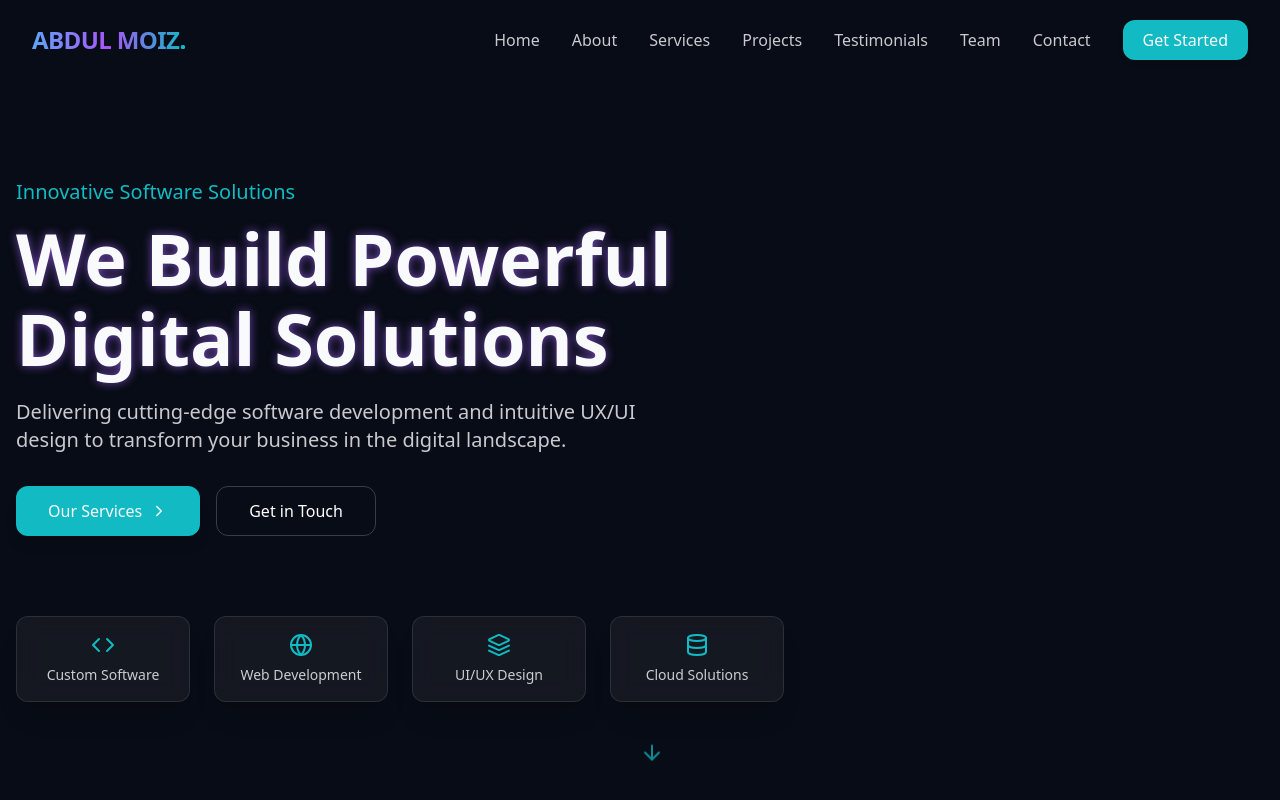
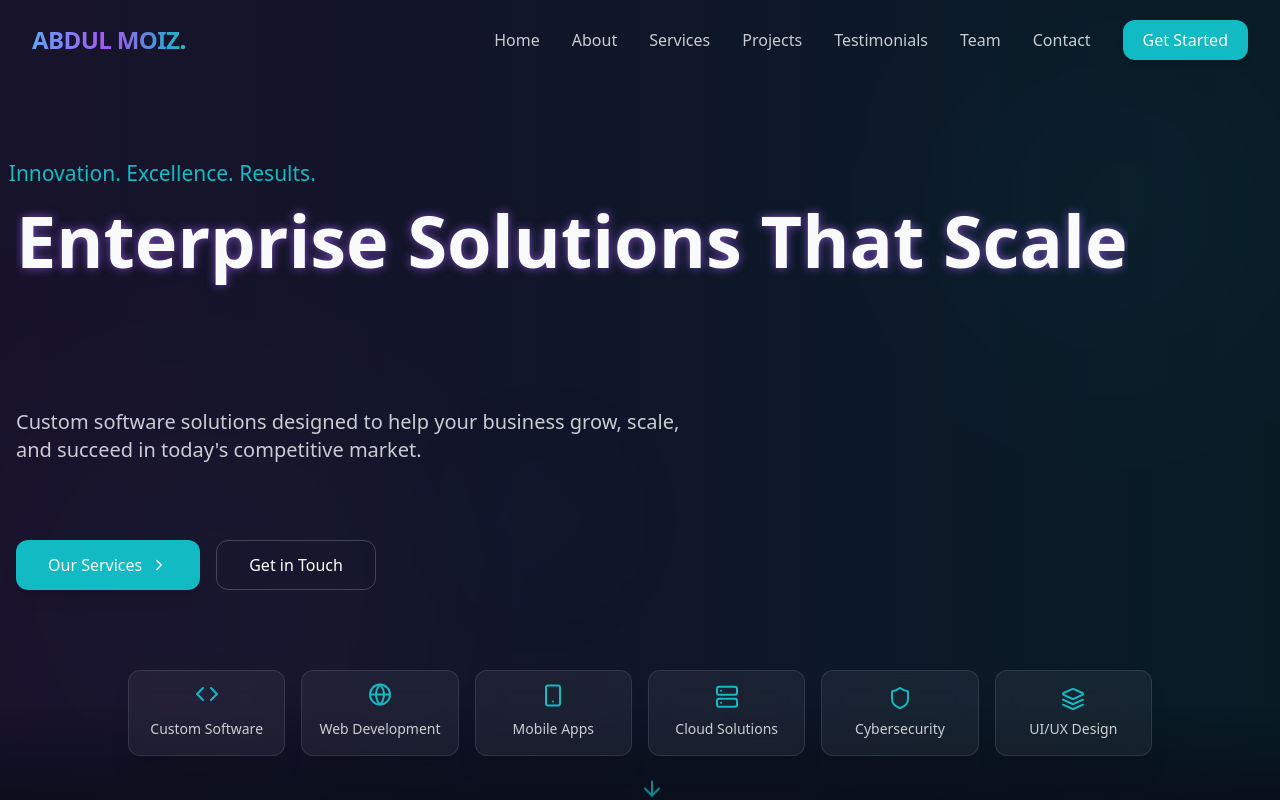
Before and after one commit to abdulmoizghani50/abdulmoiz, a React (Vite) app: page / in a window 1280 px wide. Shown: the top 800 px of the page. Built offline with nearby package versions, Linux system fonts and the light colour scheme.

Commit message:
Refactor: Improve hero section animation
Refactor the hero section and add more animations to the background.

```diff
--- a/src/components/HeroSection.tsx
+++ b/src/components/HeroSection.tsx
@@ -1,13 +1,85 @@
 
-import React from 'react';
-import { motion } from 'framer-motion';
-import { ArrowDown, ChevronRight, Code, Database, Globe, Layers } from 'lucide-react';
+import React, { useEffect, useState } from 'react';
+import { motion, AnimatePresence } from 'framer-motion';
+import { ArrowDown, ChevronRight, Code, Database, Globe, Layers, Smartphone, Server, Shield } from 'lucide-react';
 import ParticleBackground from './ParticleBackground';
+import { cn } from '@/lib/utils';
 
 const HeroSection = () => {
+  const [currentSlide, setCurrentSlide] = useState(0);
+  const [isVisible, setIsVisible] = useState(true);
+
+  const headlines = [
+    "Transforming Ideas Into Digital Reality",
+    "Enterprise Solutions That Scale",
+    "Innovative Software For Modern Business"
+  ];
+
+  const descriptions = [
+    "Delivering cutting-edge software development and intuitive UX/UI design to transform your business in the digital landscape.",
+    "Custom software solutions designed to help your business grow, scale, and succeed in today's competitive market.",
+    "Our expert team turns complex challenges into elegant, efficient, and powerful digital solutions."
+  ];
+
+  useEffect(() => {
+    const interval = setInterval(() => {
+      setIsVisible(false);
+      setTimeout(() => {
+        setCurrentSlide((prev) => (prev + 1) % headlines.length);
+        setIsVisible(true);
+      }, 500);
+    }, 5000);
+
+    return () => clearInterval(interval);
+  }, []);
+
+  const services = [
+    { icon: <Code className="text-accent" size={24} />, label: "Custom Software", delay: 0.3 },
+    { icon: <Globe className="text-accent" size={24} />, label: "Web Development", delay: 0.4 },
+    { icon: <Smartphone className="text-accent" size={24} />, label: "Mobile Apps", delay: 0.5 },
+    { icon: <Server className="text-accent" size={24} />, label: "Cloud Solutions", delay: 0.6 },
+    { icon: <Shield className="text-accent" size={24} />, label: "Cybersecurity", delay: 0.7 },
+    { icon: <Layers className="text-accent" size={24} />, label: "UI/UX Design", delay: 0.8 }
+  ];
+
   return (
     <section id="home" className="relative min-h-screen flex items-center overflow-hidden pt-20">
       <ParticleBackground />
+
+      <div className="absolute inset-0 z-0">
+        <div className="absolute inset-0 bg-gradient-to-r from-purple-500/10 to-accent/10 animate-pulse-glow"></div>
+
+        {/* Animated geometric shapes */}
+        <motion.div
+          className="absolute top-20 right-10 w-64 h-64 rounded-full bg-accent/5 blur-3xl"
+          animate={{
+            scale: [1, 1.2, 1],
+            opacity: [0.3, 0.5, 0.3],
+            rotate: [0, 90]
+          }}
+          transition={{ duration: 15, repeat: Infinity, ease: "easeInOut" }}
+        />
+
+        <motion.div
+          className="absolute bottom-20 left-10 w-80 h-80 rounded-full bg-purple-500/5 blur-3xl"
+          animate={{
+            scale: [1, 1.3, 1],
+            opacity: [0.2, 0.4, 0.2],
+            rotate: [0, -90]
+          }}
+          transition={{ duration: 18, repeat: Infinity, ease: "easeInOut" }}
+        />
+
+        <motion.div
+          className="absolute top-1/2 left-1/3 w-40 h-40 rounded-full bg-blue-500/5 blur-3xl"
+          animate={{
+            x: [0, 50, 0],
+            y: [0, 30, 0],
+            opacity: [0.3, 0.6, 0.3],
+          }}
+          transition={{ duration: 10, repeat: Infinity, ease: "easeInOut" }}
+        />
+      </div>
 
       <div className="container mx-auto px-4 py-20 flex flex-col justify-center items-center lg:items-start z-10">
         <motion.div
@@ -16,42 +88,55 @@ const HeroSection = () => {
           transition={{ duration: 0.6 }}
           className="mb-4 w-full text-center lg:text-left"
         >
-          <span className="text-accent text-lg md:text-xl font-medium">
-            Innovative Software Solutions
-          </span>
+          <motion.span
+            className="text-accent text-lg md:text-xl font-medium inline-block"
+            animate={{
+              scale: [1, 1.05, 1],
+            }}
+            transition={{ duration: 2, repeat: Infinity }}
+          >
+            Innovation. Excellence. Results.
+          </motion.span>
         </motion.div>
 
+        <div className="h-[120px] md:h-[180px] overflow-hidden mb-6">
+          <AnimatePresence mode="wait">
+            {isVisible && (
               <motion.h1
+                key={currentSlide}
                 initial={{ opacity: 0, y: 20 }}
                 animate={{ opacity: 1, y: 0 }}
-          transition={{ duration: 0.6, delay: 0.1 }}
-          className="text-4xl md:text-6xl lg:text-7xl font-bold mb-6 text-glow text-center lg:text-left"
+                exit={{ opacity: 0, y: -20 }}
+                transition={{ duration: 0.5 }}
+                className="text-4xl md:text-6xl lg:text-7xl font-bold text-glow text-center lg:text-left"
               >
                 <motion.span
                   className="block"
                   whileHover={{ scale: 1.02, color: "#9b87f5", transition: { duration: 0.3 } }}
                 >
-            We Build Powerful
-          </motion.span>
-          <motion.span
-            className="block mt-2"
-            whileHover={{ scale: 1.02, color: "#06d6a0", transition: { duration: 0.3 } }}
-          >
-            Digital Solutions
+                  {headlines[currentSlide]}
                 </motion.span>
               </motion.h1>
+            )}
+          </AnimatePresence>
+        </div>
 
-        <motion.div
+        <div className="h-[100px] overflow-hidden max-w-2xl mx-auto lg:mx-0 text-center lg:text-left mb-8">
+          <AnimatePresence mode="wait">
+            {isVisible && (
+              <motion.p
+                key={`desc-${currentSlide}`}
                 initial={{ opacity: 0, y: 20 }}
                 animate={{ opacity: 1, y: 0 }}
-          transition={{ duration: 0.6, delay: 0.2 }}
-          className="max-w-2xl mx-auto lg:mx-0 text-center lg:text-left"
+                exit={{ opacity: 0, y: -20 }}
+                transition={{ duration: 0.5, delay: 0.1 }}
+                className="text-xl text-foreground/80"
               >
-          <p className="text-xl text-foreground/80 mb-8">
-            Delivering cutting-edge software development and intuitive UX/UI design
-            to transform your business in the digital landscape.
-          </p>
-        </motion.div>
+                {descriptions[currentSlide]}
+              </motion.p>
+            )}
+          </AnimatePresence>
+        </div>
 
         <motion.div
           initial={{ opacity: 0, y: 20 }}
@@ -82,23 +167,33 @@ const HeroSection = () => {
           initial={{ opacity: 0, y: 20 }}
           animate={{ opacity: 1, y: 0 }}
           transition={{ duration: 0.6, delay: 0.5 }}
-          className="grid grid-cols-2 md:grid-cols-4 gap-6 w-full max-w-3xl mx-auto lg:mx-0 mt-8"
+          className="grid grid-cols-2 sm:grid-cols-3 lg:grid-cols-6 gap-4 w-full max-w-5xl mx-auto mt-8"
         >
-          {[
-            { icon: <Code className="text-accent" size={24} />, label: "Custom Software" },
-            { icon: <Globe className="text-accent" size={24} />, label: "Web Development" },
-            { icon: <Layers className="text-accent" size={24} />, label: "UI/UX Design" },
-            { icon: <Database className="text-accent" size={24} />, label: "Cloud Solutions" }
-          ].map((item, index) => (
+          {services.map((service, index) => (
             <motion.div
               key={index}
               initial={{ opacity: 0, y: 20 }}
               animate={{ opacity: 1, y: 0 }}
-              transition={{ duration: 0.6, delay: 0.5 + (index * 0.1) }}
-              className="glass-card flex flex-col items-center p-4 rounded-lg"
+              transition={{ duration: 0.6, delay: service.delay }}
+              whileHover={{
+                scale: 1.05,
+                boxShadow: "0 0 20px rgba(161, 99, 247, 0.3)",
+                backgroundColor: "rgba(255,255,255,0.1)"
+              }}
+              className={cn(
+                "glass-card flex flex-col items-center p-4 rounded-lg transition-all duration-300",
+                "cursor-pointer hover:border-accent/30"
+              )}
             >
-              {item.icon}
-              <span className="text-sm mt-2 text-foreground/80">{item.label}</span>
+              <motion.div
+                animate={{
+                  y: [0, -5, 0],
+                }}
+                transition={{ duration: 2, repeat: Infinity, delay: index * 0.2 }}
+              >
+                {service.icon}
+              </motion.div>
+              <span className="text-sm mt-2 text-foreground/80">{service.label}</span>
             </motion.div>
           ))}
         </motion.div>
@@ -108,10 +203,10 @@ const HeroSection = () => {
           animate={{
             opacity: [0, 1, 0.5, 1],
             y: [0, 10, 0, 10],
-            transition: {
+          }}
+          transition={{
             opacity: { repeat: Infinity, duration: 2 },
             y: { repeat: Infinity, duration: 2 }
-            }
           }}
           className="absolute bottom-10 left-1/2 transform -translate-x-1/2"
         >
--- a/src/components/ParticleBackground.tsx
+++ b/src/components/ParticleBackground.tsx
@@ -27,95 +27,122 @@ const ParticleBackground = () => {
             value: "transparent",
           },
         },
+        particles: {
+          number: {
+            value: 80,
+            density: {
+              enable: true,
+              value_area: 800
+            }
+          },
+          color: {
+            value: ["#7658f5", "#06d6a0", "#0077b6", "#33a8b5"]
+          },
+          shape: {
+            type: ["circle", "triangle", "polygon", "edge"],
+            polygon: {
+              sides: 6
+            },
+          },
+          opacity: {
+            value: 0.3,
+            random: true,
+            anim: {
+              enable: true,
+              speed: 0.5,
+              opacity_min: 0.1,
+              sync: false
+            }
+          },
+          size: {
+            value: { min: 1, max: 5 },
+            random: true,
+            anim: {
+              enable: true,
+              speed: 1,
+              size_min: 0.3,
+              sync: false
+            }
+          },
+          line_linked: {
+            enable: true,
+            distance: 150,
+            color: "random",
+            opacity: 0.2,
+            width: 1,
+            triangles: {
+              enable: true,
+              opacity: 0.05,
+              color: "#7658f5"
+            }
+          },
+          move: {
+            enable: true,
+            speed: 1.2,
+            direction: "none",
+            random: true,
+            straight: false,
+            out_mode: "out",
+            bounce: false,
+            attract: {
+              enable: true,
+              rotateX: 600,
+              rotateY: 1200
+            }
+          }
+        },
         interactivity: {
+          detect_on: "canvas",
           events: {
-            onClick: {
-              enable: true,
-              mode: "push",
-            },
             onHover: {
               enable: true,
-              mode: "repulse",
+              mode: ["grab", "bubble"],
               parallax: {
                 enable: true,
                 force: 60,
                 smooth: 10
               }
             },
-            resize: true,
+            onClick: {
+              enable: true,
+              mode: "push"
+            },
+            resize: true
           },
           modes: {
-            push: {
-              quantity: 4,
+            grab: {
+              distance: 180,
+              line_linked: {
+                opacity: 0.35
+              }
+            },
+            bubble: {
+              distance: 200,
+              size: 12,
+              duration: 2,
+              opacity: 0.4,
+              speed: 3
             },
             repulse: {
-              distance: 150,
-              duration: 0.4,
+              distance: 100,
+              duration: 0.4
             },
-          },
+            push: {
+              particles_nb: 4
+            },
+            remove: {
+              particles_nb: 2
+            }
+          }
         },
-        particles: {
-          color: {
-            value: ["#7658f5", "#06d6a0", "#0077b6"],
-          },
-          links: {
-            color: "#ffffff",
-            distance: 150,
-            enable: true,
-            opacity: 0.2,
-            width: 1,
-            triangles: {
-              enable: true,
-              opacity: 0.05
-            }
-          },
-          move: {
-            direction: "none",
-            enable: true,
-            outModes: {
-              default: "bounce",
-            },
-            random: false,
-            speed: 0.8,
-            straight: false,
-            attract: {
-              enable: true,
-              rotateX: 600,
-              rotateY: 1200
-            }
-          },
-          number: {
-            density: {
-              enable: true,
-              area: 800,
-            },
-            value: 60,
-          },
-          opacity: {
-            value: 0.4,
-            random: true,
-            anim: {
-              enable: true,
-              speed: 0.2,
-              opacity_min: 0.1,
-              sync: false
-            }
-          },
-          shape: {
-            type: ["circle", "triangle", "polygon"],
-          },
-          size: {
-            value: { min: 1, max: 4 },
-            random: true,
-            anim: {
-              enable: true,
-              speed: 2,
-              size_min: 0.3,
-              sync: false
-            }
-          },
-        },
-        detectRetina: true,
+        retina_detect: true,
+        background: {
+          color: "transparent",
+          image: "",
+          position: "50% 50%",
+          repeat: "no-repeat",
+          size: "cover"
+        }
       }}
     />
   );
```
Lines whose indentation alone changed are shown as unchanged.
